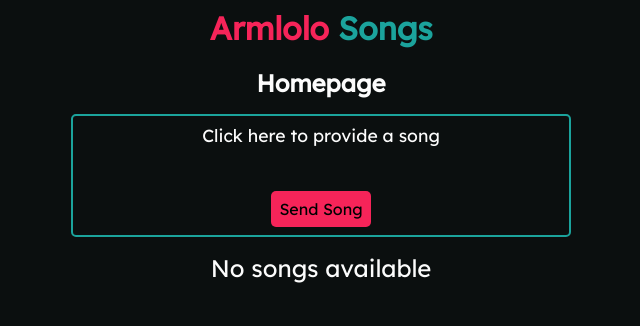
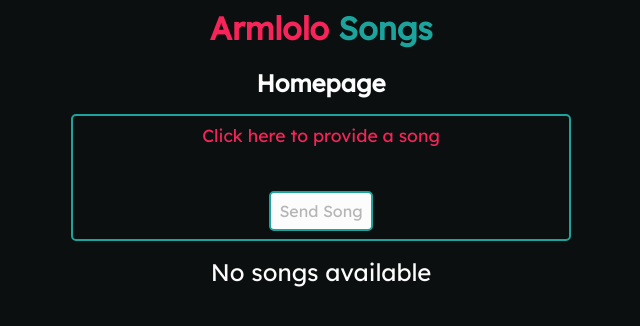
Before and after one commit to MMLORENA/armlolo-songs, a React (Create React App) app: page /home in a window 1280 px wide. Shown: the top 326 px of the page, without its empty margins (319-959 px from the left). Built offline with nearby package versions, Linux system fonts and the light colour scheme.

Commit message:
Disabled button of AddSong when isn't a song

```diff
--- a/src/components/AddSong/AddSong.tsx
+++ b/src/components/AddSong/AddSong.tsx
@@ -20,6 +20,8 @@ const AddSong = (): JSX.Element => {
     setAudioInfo(noAudioSelected);
   };
 
+  const isSongLoaded = audioInfo.songName !== "";
+
   return (
     <AddSongStyled className="add-audio" onSubmit={handleOnsubmit}>
       <label className="add-audio__input-label">
@@ -32,7 +34,7 @@ const AddSong = (): JSX.Element => {
         />
       </label>
       <span className="add-audio__selected-file">{audioInfo.songName}</span>
-      <Button isDisable={false} text="Send Song" type="submit" />
+      <Button isDisable={!isSongLoaded} text="Send Song" type="submit" />
     </AddSongStyled>
   );
 };
--- a/src/components/AddSong/AddSongStyled.tsx
+++ b/src/components/AddSong/AddSongStyled.tsx
@@ -16,6 +16,8 @@ const AddSongStyled = styled.form`
     &__input-label {
       text-align: center;
       font-size: 1.1rem;
+      color: ${({ theme: { colors } }) => colors.primaryColor};
+      cursor: pointer;
     }
 
     &__input {
```
Also changed, not shown: 1 other file (tests, documents, lock files or other folders).
